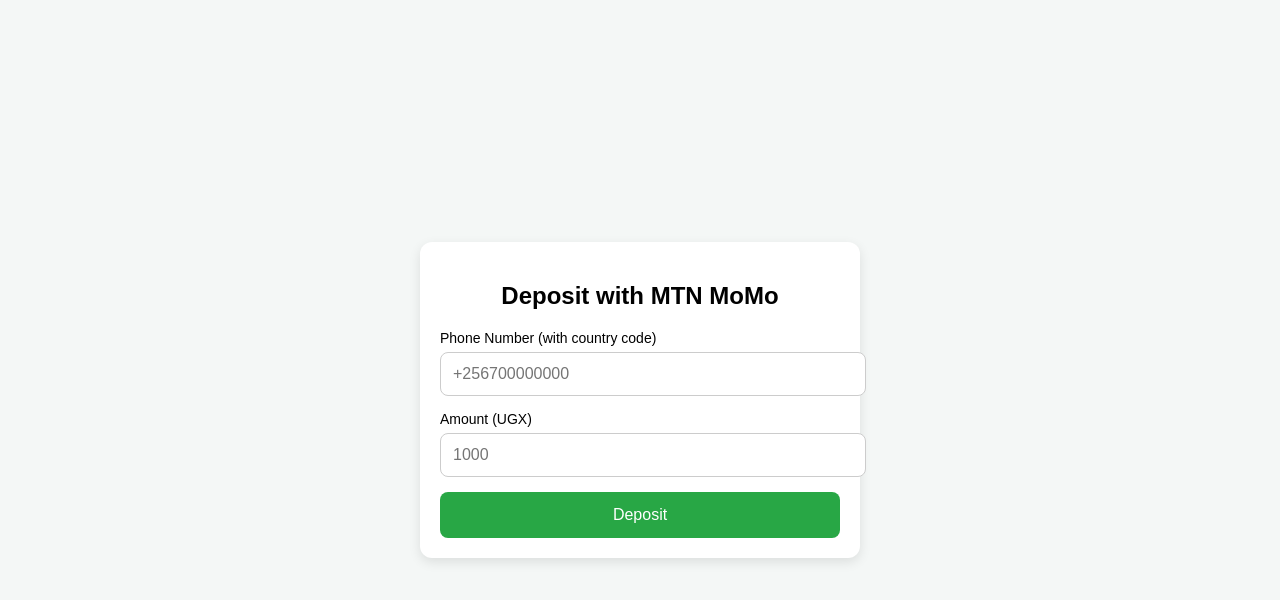
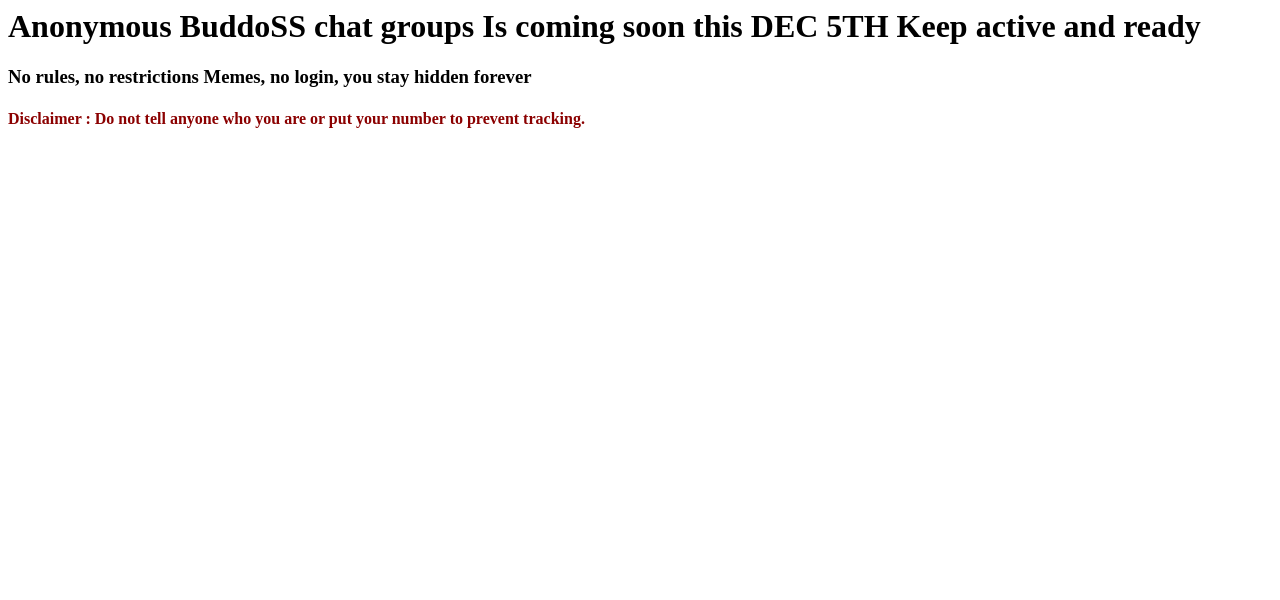
Before and after one commit to mrcaptions/buddosschatgroups, a plain HTML site: page index.html in a window 1280 px wide. Drawn offline with Linux system fonts and the light colour scheme.

Commit message:
Update index.html

```diff
--- a/index.html
+++ b/index.html
@@ -1,94 +1,14 @@
-<!DOCTYPE html>
-<html lang="en">
-<head>
-  <meta charset="UTF-8">
-  <meta name="viewport" content="width=device-width, initial-scale=1.0">
-  <title>MTN MoMo Deposit</title>
-  <style>
-    body {
-      font-family: Arial, sans-serif;
-      background: #f4f7f6;
-      display: flex;
-      justify-content: center;
-      align-items: center;
-      min-height: 100vh;
-      margin: 0;
-    }
-    .container {
-      background: #fff;
-      padding: 20px;
-      border-radius: 12px;
-      box-shadow: 0 4px 12px rgba(0, 0, 0, 0.1);
-      width: 90%;
-      max-width: 400px;
-    }
-    h2 {
-      text-align: center;
-      margin-bottom: 20px;
-    }
-    .form-group {
-      margin-bottom: 15px;
-    }
-    label {
-      font-size: 14px;
-      display: block;
-      margin-bottom: 6px;
-    }
-    input {
-      width: 100%;
-      padding: 12px;
-      border: 1px solid #ccc;
-      border-radius: 8px;
-      font-size: 16px;
-    }
-    .btn {
-      width: 100%;
-      padding: 14px;
-      background: #28a745;
-      border: none;
-      border-radius: 8px;
-      color: white;
-      font-size: 16px;
-      cursor: pointer;
-    }
-    .btn:hover {
-      background: #218838;
-    }
-  </style>
-</head>
-<body>
-  <div class="container">
-    <h2>Deposit with MTN MoMo</h2>
-    <form action="deposit.php" method="POST" onsubmit="return validateForm()">
-      <div class="form-group">
-        <label for="phone">Phone Number (with country code)</label>
-        <input type="tel" name="phone" id="phone" placeholder="+256700000000" required>
-      </div>
-      <div class="form-group">
-        <label for="amount">Amount (UGX)</label>
-        <input type="number" name="amount" id="amount" placeholder="1000" required>
-      </div>
-      <button type="submit" class="btn">Deposit</button>
-    </form>
-  </div>
+<h1>
 
-  <script>
-    function validateForm() {
-      let phone = document.getElementById("phone").value;
-      let amount = document.getElementById("amount").value;
+  Anonymous BuddoSS chat groups
+  Is coming soon this DEC 5TH
+  Keep active and ready
 
-      if (!phone.startsWith("+256")) {
-        alert("Phone number must include +256 country code.");
-        return false;
-      }
+</h1>
 
-      if (amount <= 500) {
-        alert("Deposit amount must be greater than UGX 500.");
-        return false;
-      }
+<h3>
+  No rules, no restrictions
+  Memes, no login, you stay hidden forever
+</h3>
 
-      return true;
-    }
-  </script>
-</body>
-</html>
+<h4 style="color: darkred;">Disclaimer : Do not tell anyone who you are or put your number to prevent tracking.</h4>
```
